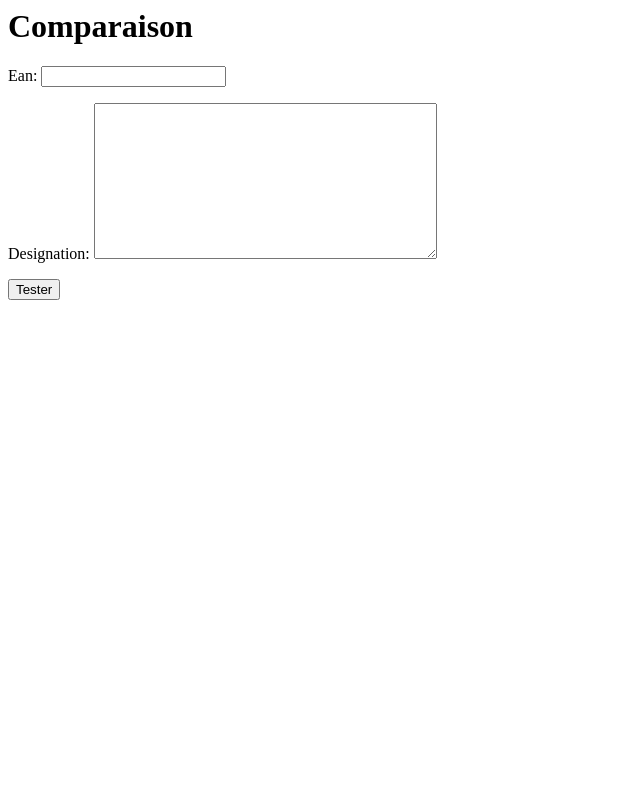
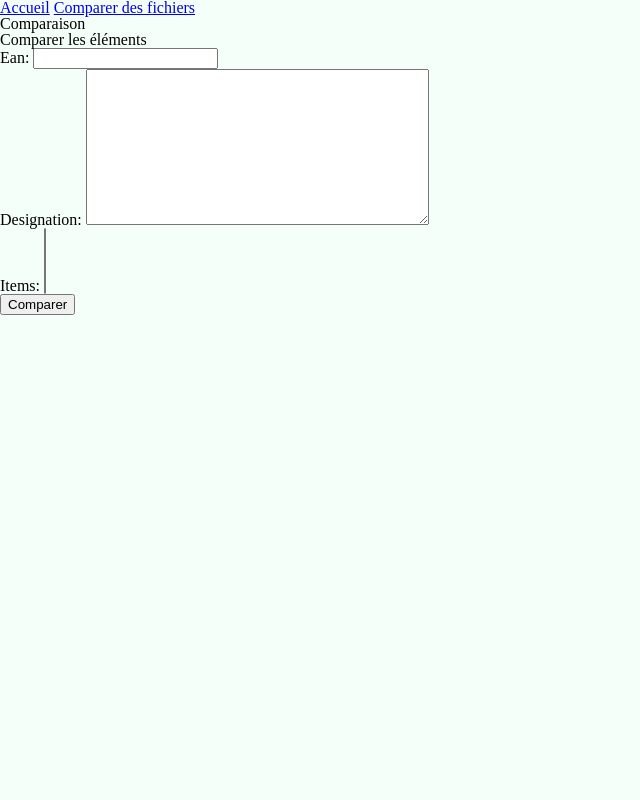
Before and after one commit to vrand/testcsv, a Django app: page /compare in a window 1280 px wide. Shown: the whole page, without its empty margins (0-640 px from the left). Run offline with Django 4.2, Linux system fonts and the light colour scheme; data that the repository does not hold is empty.

Commit message:
First version

```diff
--- a/src/djangorestfilesupload/templates/base.html
+++ b/src/djangorestfilesupload/templates/base.html
@@ -11,8 +11,8 @@
 <body>
 
 <nav>
-    <a href="{% url 'posts:home' %}">Accueil</a>
-    <a href="{% url 'posts:compare' %}">Comparer des fichiers</a>
+    <a href="{% url 'fileupload:home' %}">Accueil</a>
+    <a href="{% url 'fileupload:compare' %}">Comparer des fichiers</a>
 </nav>
 <section id="comparaison">
     {% block content %}
--- a/src/fileupload/forms.py
+++ b/src/fileupload/forms.py
@@ -1,14 +1,26 @@
+from django.contrib.admin.widgets import FilteredSelectMultiple
 from django.forms import ModelForm
-
+from django import forms
 from fileupload.models import OrderFile, DeliveryFile
 
 
-class CompareFormClient(ModelForm):
-    # title = forms.CharField()
-    # description = forms.CharField(widget = forms.Textarea)
+class CompareFormClient(forms.ModelForm):
     class Meta:
         model = OrderFile
-        fields = [
-            "ean",
-            "designation",
-        ]
+        fields = ['ean', 'designation']
+
+    items = forms.ModelMultipleChoiceField(
+        widget=FilteredSelectMultiple(
+            'items',
+            False,
+        ),
+        queryset=OrderFile.objects.all().values_list('reference', flat=True)
+    )
+
+    class Media:
+        css = {
+            'all': ['admin/css/widgets.css',
+                    'css/uid-manage-form.css'],
+        }
+        # Adding this javascript is crucial
+        js = ['/admin/jsi18n/']
--- /dev/null
+++ b/src/fileupload/static/css/reset.css
@@ -0,0 +1,48 @@
+/* http://meyerweb.com/eric/tools/css/reset/
+   v2.0 | 20110126
+   License: none (public domain)
+*/
+
+html, body, div, span, applet, object, iframe,
+h1, h2, h3, h4, h5, h6, p, blockquote, pre,
+a, abbr, acronym, address, big, cite, code,
+del, dfn, em, img, ins, kbd, q, s, samp,
+small, strike, strong, sub, sup, tt, var,
+b, u, i, center,
+dl, dt, dd, ol, ul, li,
+fieldset, form, label, legend,
+table, caption, tbody, tfoot, thead, tr, th, td,
+article, aside, canvas, details, embed,
+figure, figcaption, footer, header, hgroup,
+menu, nav, output, ruby, section, summary,
+time, mark, audio, video {
+	margin: 0;
+	padding: 0;
+	border: 0;
+	font-size: 100%;
+	font: inherit;
+	vertical-align: baseline;
+}
+/* HTML5 display-role reset for older browsers */
+article, aside, details, figcaption, figure,
+footer, header, hgroup, menu, nav, section {
+	display: block;
+}
+body {
+	line-height: 1;
+}
+ol, ul {
+	list-style: none;
+}
+blockquote, q {
+	quotes: none;
+}
+blockquote:before, blockquote:after,
+q:before, q:after {
+	content: '';
+	content: none;
+}
+table {
+	border-collapse: collapse;
+	border-spacing: 0;
+}
--- a/src/fileupload/static/css/style.css
+++ b/src/fileupload/static/css/style.css
@@ -0,0 +1,5 @@
+@import "reset.css";
+
+body {
+background-color: mintcream;
+}
--- a/src/fileupload/templates/fileupload/compare.html
+++ b/src/fileupload/templates/fileupload/compare.html
@@ -1,11 +1,20 @@
+{% extends 'base.html' %}
+{% load static %}
+
 
 {% block title %}
   <title>Comparer les fichiers</title>
 {% endblock %}
 
+
+    {% block content %}
     <h1>Comparaison</h1>
+    <div id="formulaire">
+        <h2>Comparer les éléments</h2>
     <form method="post">
         {% csrf_token %}
         {{ form.as_p }}
-        <input type="submit" value="Tester">
+        <input type="submit" value="Comparer">
     </form>
+    </div>
+    {% endblock %}
--- a/src/fileupload/templates/fileupload/index.html
+++ b/src/fileupload/templates/fileupload/index.html
@@ -1,3 +1,5 @@
+{% extends 'base.html' %}
+
 <!DOCTYPE html>
 <html lang="en">
 <head>
--- a/src/fileupload/views.py
+++ b/src/fileupload/views.py
@@ -87,3 +87,4 @@ class CompareView(FormView):
     form_class = CompareFormClient
     title = "Default"
     template_name = "fileupload/compare.html"
+    fields = ['ean', 'designation']
```
Also changed, not shown: src/djangorestfilesupload/settings.py (+4 -3 lines).
